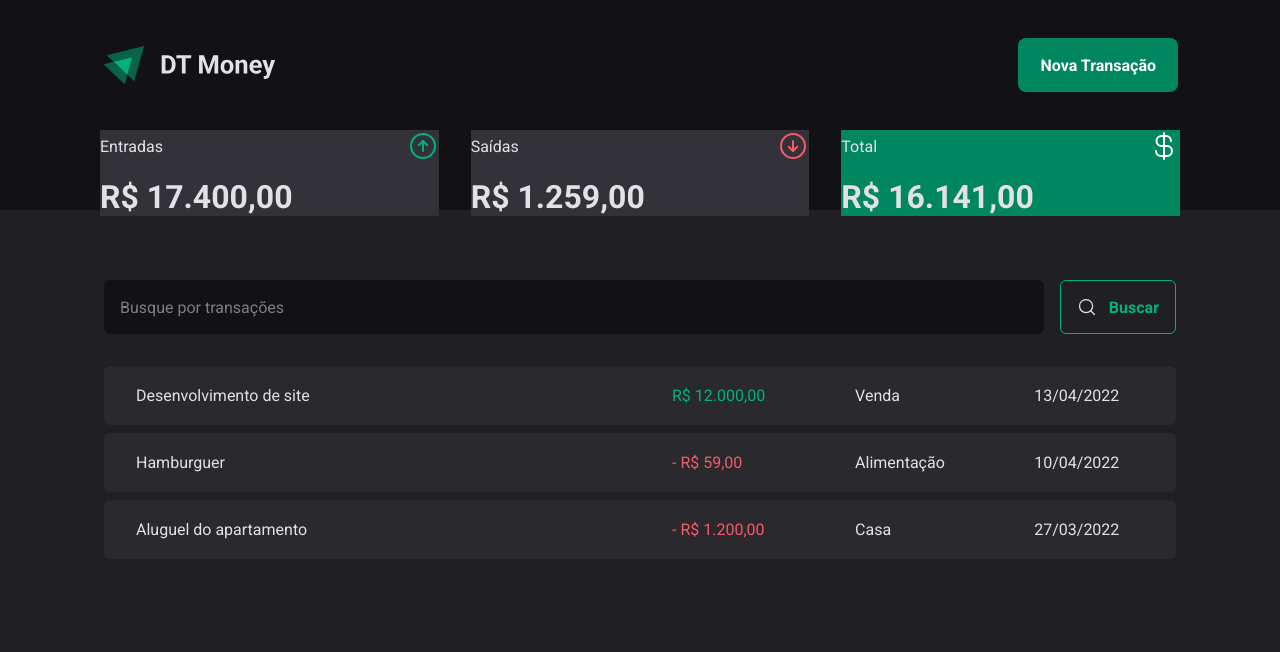
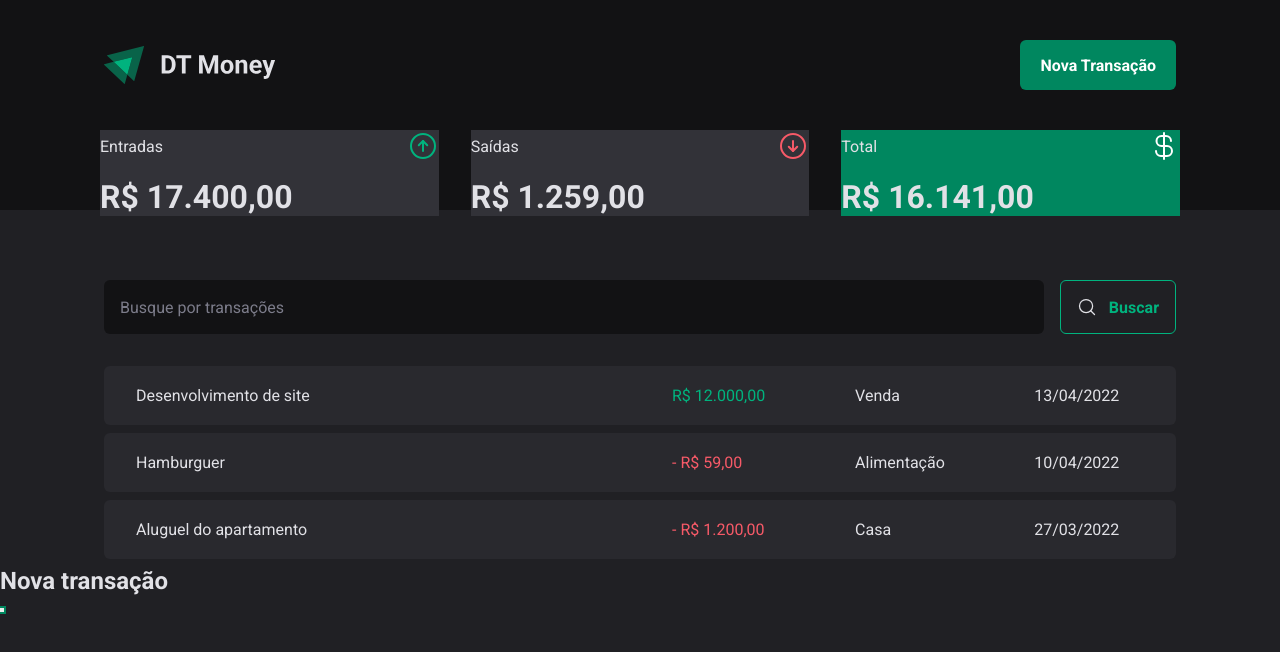
Before and after one commit to Jhonattan2121/03-DT-Money, a React (Vite) app: page / in a window 1280 px wide. Both pictures are taken after a click on the button "Nova Transação". Shown: the top 652 px of the page. Built offline with nearby package versions, Linux system fonts and the light colour scheme.

Commit message:
Criando um modal acessível

```diff
--- a/package.json
+++ b/package.json
@@ -10,6 +10,7 @@
     "lint": "eslint src --ext .ts,.tsx"
   },
   "dependencies": {
+    "@radix-ui/react-dialog": "^1.0.3",
     "@types/styled-components": "^5.1.26",
     "phosphor-react": "^1.4.1",
     "react": "^18.2.0",
--- a/src/components/Header/index.tsx
+++ b/src/components/Header/index.tsx
@@ -1,4 +1,5 @@
 import { HeaderContainer, HeaderContent, NewTransActionButton } from './styles'
+import * as Dialog from '@radix-ui/react-dialog'
 
 import LogoImg from '../../assets/Logo.svg'
 
@@ -8,7 +9,19 @@
       <HeaderContainer>
         <HeaderContent>
           <img src={LogoImg} alt="" />
-          <NewTransActionButton>Nova Transação</NewTransActionButton>
+          <Dialog.Root>
+            <Dialog.Trigger asChild>
+              <NewTransActionButton>Nova Transação</NewTransActionButton>
+            </Dialog.Trigger>
+
+            <Dialog.Portal>
+              <Dialog.Overlay />
+              <Dialog.Content>
+                <Dialog.Title>Nova transação</Dialog.Title>
+                <Dialog.Close />
+              </Dialog.Content>
+            </Dialog.Portal>
+          </Dialog.Root>
         </HeaderContent>
       </HeaderContainer>
     </div>
```
Also changed, not shown: 2 other files (tests, documents, lock files or other folders).
